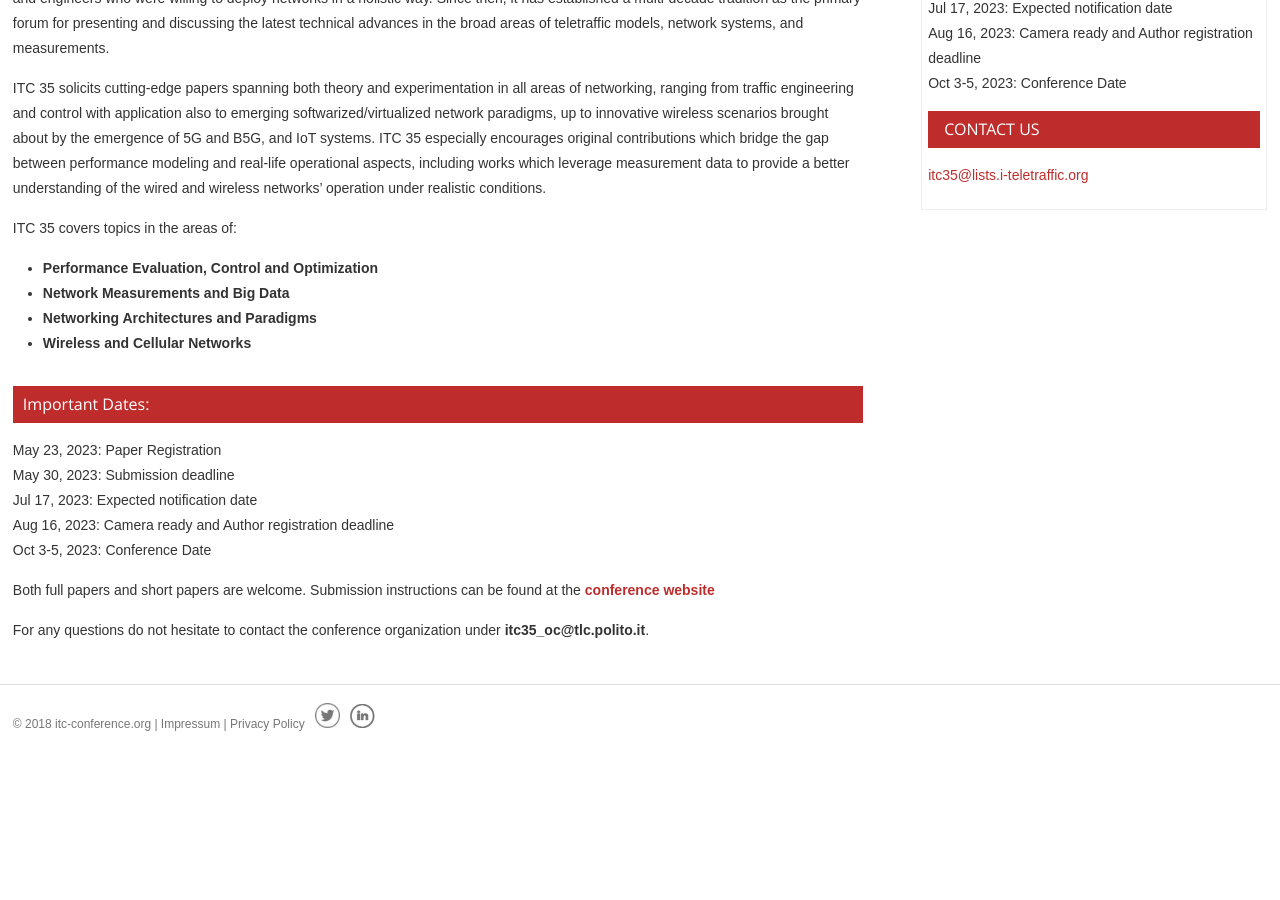
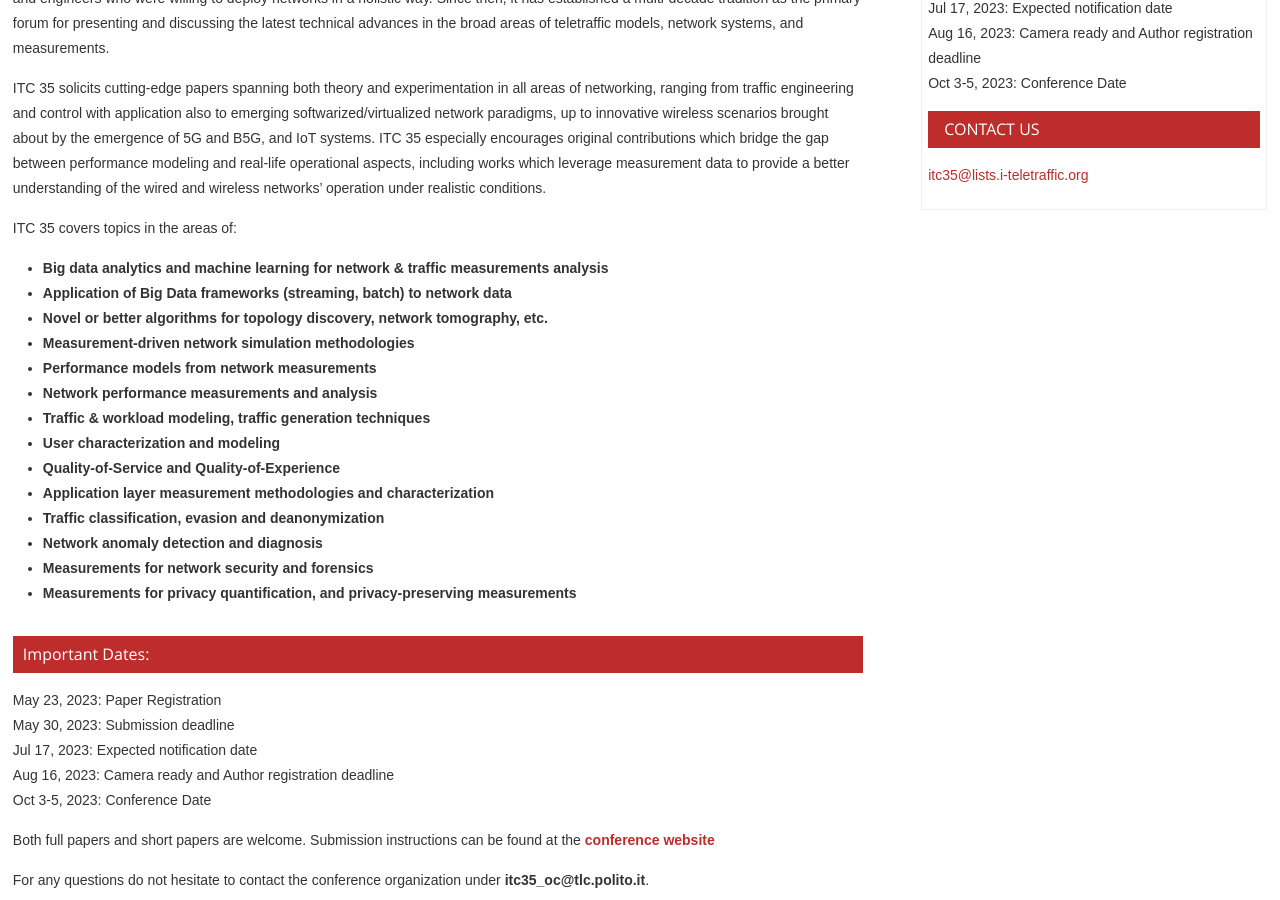
Before and after one commit to ohohlfeld/itc35, a Jekyll site: the page built from cfp.md, in a window 1280 px wide and 900 px high, scrolled down 699 px. Built offline with Jekyll 4.4.1, drawn with Linux system fonts in a browser that asks for light colours; before the commit the page ends 1457 px from its top, so only the background shows below that.

Commit message:
Update cfp.md
new topics added

```diff
--- a/cfp.md
+++ b/cfp.md
@@ -14,10 +14,21 @@ ITC 35 solicits cutting-edge papers spanning both theory and experimentation in
 
 ITC 35 covers topics in the areas of:
 
-*      **Performance Evaluation, Control and Optimization**
-*      **Network Measurements and Big Data**
-*      **Networking Architectures and Paradigms**
-*      **Wireless and Cellular Networks**
+
+* **Big data analytics and machine learning for network & traffic measurements analysis**
+* **Application of Big Data frameworks (streaming, batch) to network data**
+* **Novel or better algorithms for topology discovery, network tomography, etc.**
+* **Measurement-driven network simulation methodologies**
+* **Performance models from network measurements**
+* **Network performance measurements and analysis**
+* **Traffic & workload modeling, traffic generation techniques**
+* **User characterization and modeling**
+* **Quality-of-Service and Quality-of-Experience**
+* **Application layer measurement methodologies and characterization**
+* **Traffic classification, evasion and deanonymization**
+* **Network anomaly detection and diagnosis**
+* **Measurements for network security and forensics**
+* **Measurements for privacy quantification, and privacy-preserving measurements**
 
 
 ## Important Dates:
```
